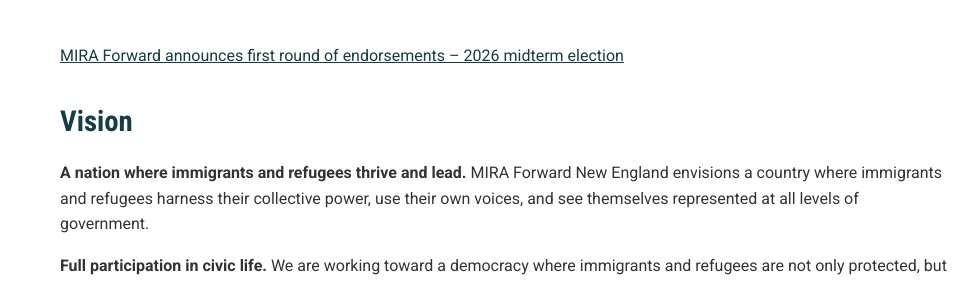
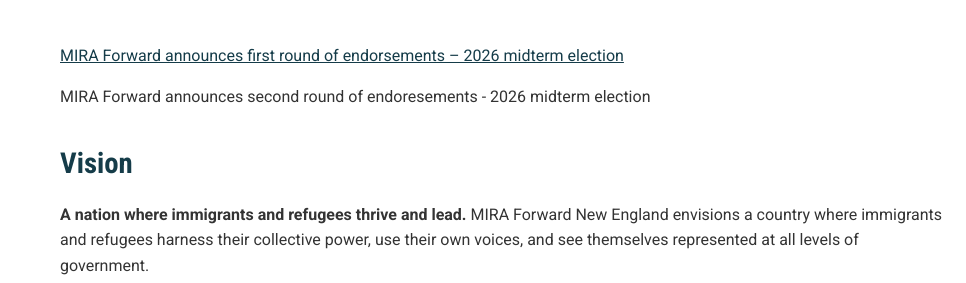
Before and after one commit to cqbent/miraforward, an Eleventy site: page content/index.md in a window 1280 px wide. Shown: the part 313-596 px from the top of the page, 0-966 px from the left. Built offline with nearby package versions, Linux system fonts and the light colour scheme; Eleventy itself is replaced by a stand-in of ours; files that its build step writes are made by us from their sources.

Commit message:
Update Pages “index”

```diff
--- a/content/index.md
+++ b/content/index.md
@@ -13,6 +13,10 @@ showTitle: true
 </div>
 
 [MIRA Forward announces first round of endorsements – 2026 midterm election ](https://miraforward.netlify.app/2026-midterm-endorsements-first-round/)
+
+MIRA Forward announces second round of endoresements - 2026 midterm election
+
+
 
 ## Vision
 
```
